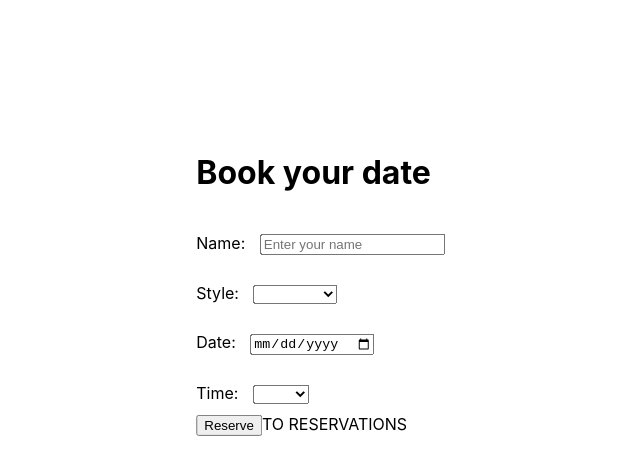
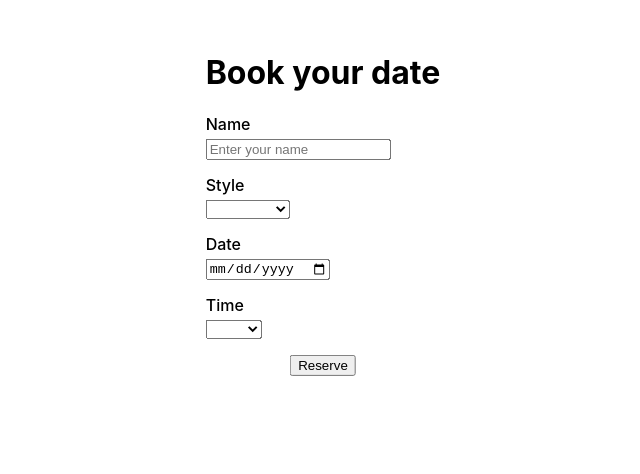
Before and after one commit to RangelDan/Barber-Booking, a Next.js app: page / in a window 1280 px wide. Shown: the part 116-590 px from the top of the page, without its empty margins (317-957 px from the left). Built offline with nearby package versions, Linux system fonts and the light colour scheme.

Commit message:
styles added

```diff
--- a/components/HomeComponent/index.jsx
+++ b/components/HomeComponent/index.jsx
@@ -1,4 +1,3 @@
-import Link from "next/link";
 import { useState } from "react";
 import { haircuts, openTimes } from '../../data/dropdownData'
 import Dropdown from "../../layout/Dropdown";
@@ -6,7 +5,7 @@ import SharedButton from "../../layout/SharedButton";
 import TextField from "../../layout/TextField";
 import Wrapper from "../../layout/Wrapper"
 import { validate } from "./validate";
-// import validate from ""
+import s from "../HomeComponent/index.module.scss"
 
 export default function Home() {
     const [resData, setResData] = useState({})
@@ -14,27 +13,9 @@ export default function Home() {
     // TODO: ERROR STATE
     const [errs, setErrs] = useState()
 
-    // const getRes = async () => {
-    //     const response = await fetch('/api/reservations')
-    //     const data = await response.json()
-    //     setAllRes(data)
-    //     return data;
-    // }
-
     const onResChange = (e) => {
         setResData({...resData, [e.target.id]: e.target.value })
     }
-
-    // const validateDateTime = ( resDate, resTime ) => {
-    //     const reservations = getRes()
-    //     console.log(reservations)
-    //     for(let i=0; i<reservations.length; i++)
-    //         if(reservations[i].date === resDate && reservations[i].time === resTime) {
-    //             setErrs(true)
-    //             console.log('NICE, ERRORS')
-    //         }
-    //         console.log('CLEEEAANNN')
-    // }
 
     const submitRes = async () => {
         const resInfo = {
@@ -94,12 +75,11 @@ export default function Home() {
                     onChange={onResChange}
                     options={openTimes}
                 />
-                <div>
+                <div className={s.button}>
                     <SharedButton
                         content='Reserve'
                         onclick={submitRes}
                     />
-                    <Link href='/bookings'>TO RESERVATIONS</Link>
                 </div>
             </form>
         </Wrapper>
--- a/components/HomeComponent/index.module.scss
+++ b/components/HomeComponent/index.module.scss
@@ -1,6 +1,3 @@
-.home {
-    position: absolute;
-    top: 50%;
-    left: 50%;
-    transform: translate(-50%, -50%);
+.button {
+    text-align: center;
 }
--- a/layout/Dropdown/index.jsx
+++ b/layout/Dropdown/index.jsx
@@ -4,7 +4,7 @@ const Dropdown = ({
     label, onChange, value, id, options
     }) => (
         <div className={styles.dropDown}>
-            <label>{`${label}: `}
+            <label>{`${label} `}
                 <select
                     required
                     id={id}
--- a/layout/Dropdown/index.module.scss
+++ b/layout/Dropdown/index.module.scss
@@ -1,8 +1,10 @@
 .dropDown{
+    padding-bottom: 15px;
     label {
-        // margin-bottom: 20px;
+        font-weight: 500;
     }
     select {
-        margin: 20px 5px 10px 10px;
+        display: block;
+        margin-top: 5px;
     }
 }
--- a/layout/TextField/index.jsx
+++ b/layout/TextField/index.jsx
@@ -4,7 +4,8 @@ const TextField = ({
     onChange, value, type, id, label, placeholder }) => (
         <div className={styles.textField}>
             <label>
-                {`${label}: `}
+                {`${label} `}
+            </label>
             <input
                 type={type}
                 placeholder={placeholder}
@@ -13,7 +14,6 @@ const TextField = ({
                 onChange={onChange}
                 required
             />
-            </label>
         </div>
     )
 
--- a/layout/TextField/index.module.scss
+++ b/layout/TextField/index.module.scss
@@ -1,8 +1,11 @@
 .textField {
+    padding-bottom: 15px;
     label {
-        // margin-bottom: 10px;
+        font-weight: 500;
     }
     input {
-        margin: 20px 5px 10px 10px;
+        margin-top: 5px;
+        display: block;
+        // margin: 20px 5px 10px 10px;
     }
 }
--- a/layout/Wrapper/index.module.scss
+++ b/layout/Wrapper/index.module.scss
@@ -1,6 +1,6 @@
 .wrapper {
     position: absolute;
-    top: 50%;
+    top: 40%;
     left: 50%;
     transform: translate(-50%, -50%);
 }
```
Also changed, not shown: components/Reservations/index.jsx (+11 -12 lines), components/Reservations/index.module.scss (+6 -2 lines). Lines whose indentation alone changed are shown as unchanged.
